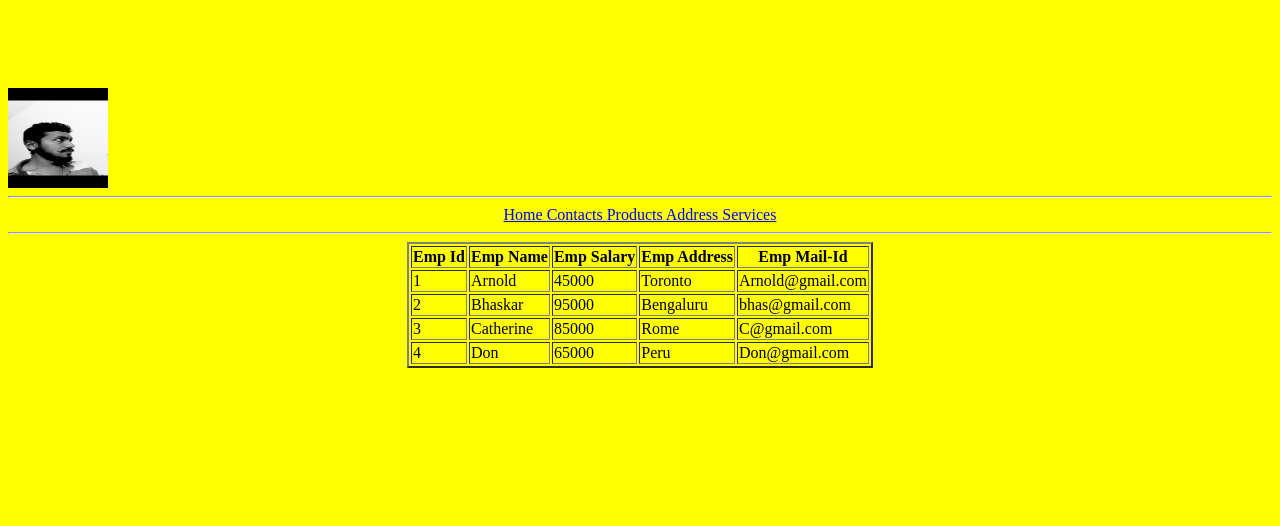
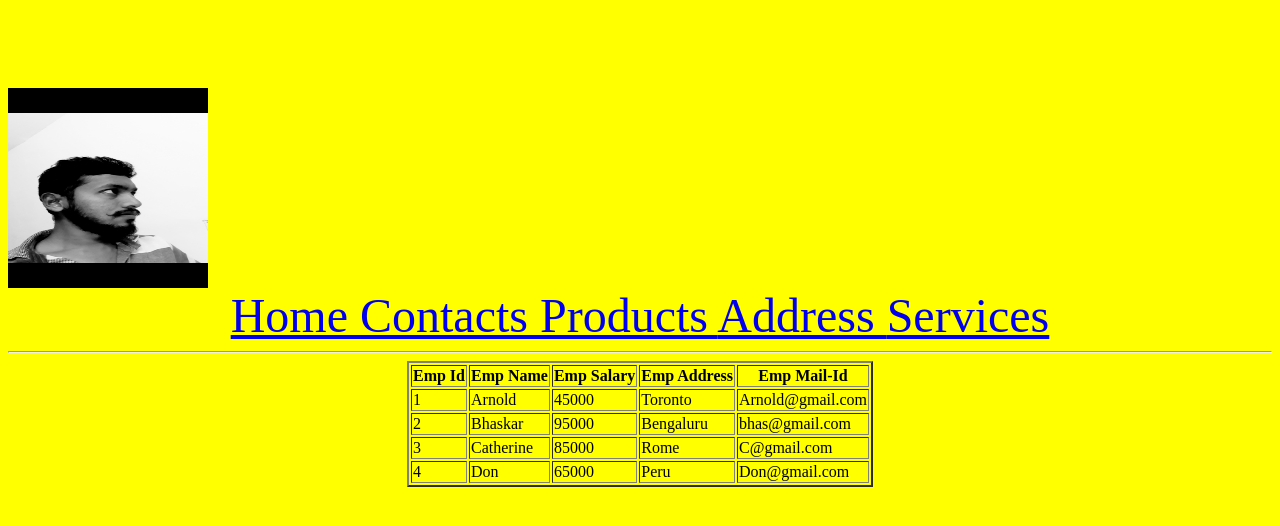
Before and after one commit to NAVEENWODEYAR/Git-Learn, a plain HTML site: page html/index.html in a window 1280 px wide. Drawn offline with Linux system fonts and the light colour scheme.

Commit message:
Sample Webpage

```diff
--- a/html/index.html
+++ b/html/index.html
@@ -1,22 +1,25 @@
 <html>
 	<head>
-		<title> Simple Web Page </title>
+		<title> Agro </title>
 		<!-- New Sample WEbsite -->
 	</head>
 
 	<body bgcolor="Yellow" background="">
 
-		<marquee><h1> Welcome to my website </h1></marquee>
-		<img height="100px" width="100px" src="./1.jpg"><br>
+		<a href="greetlabs.com"><marquee><h1> Welcome to my website </h1></marquee></a>
+		<img height="200px" width="200px" src="./1.jpg"><br>
 
-		<hr>
+
 		<center>
 
-		<a href="index.html"> Home </a>
-		<a href="index.html"> Contacts </a>
-		<a href="index.html"> Products </a>
-		<a href="index.html"> Address </a>
-		<a href="index.html"> Services </a>
+
+		<font face="Times New Roman" size="30" color="">
+			<a href="index.html"> Home </a>
+			<a href="index.html"> Contacts </a>
+			<a href="index.html"> Products </a>
+			<a href="index.html"> Address </a>
+			<a href="index.html"> Services </a>
+		</font>
 
 		<hr>
 
```
